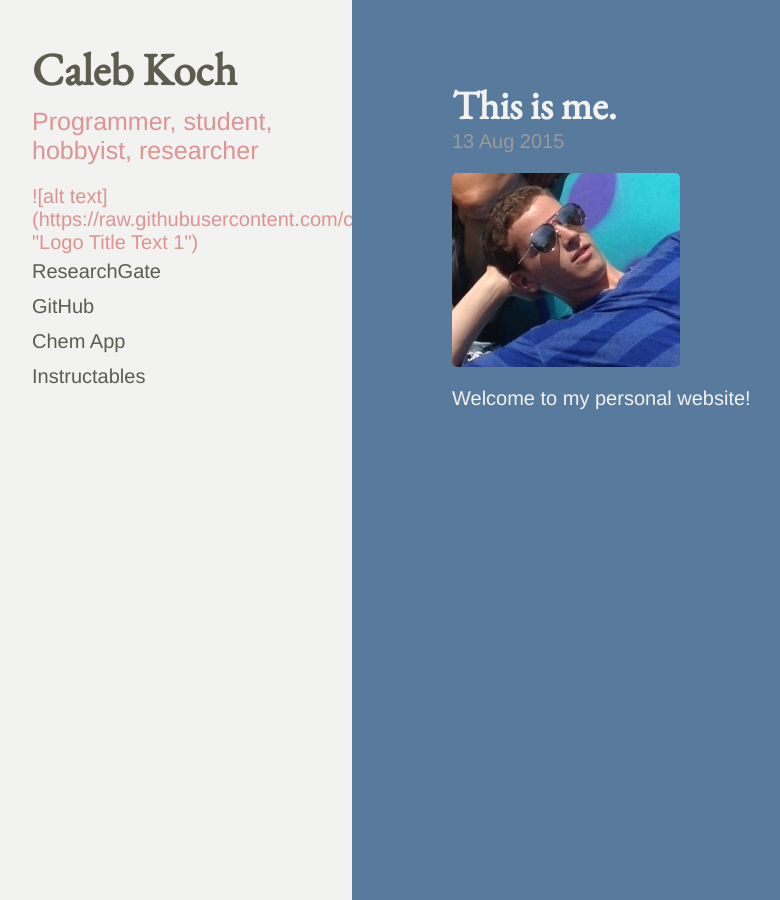
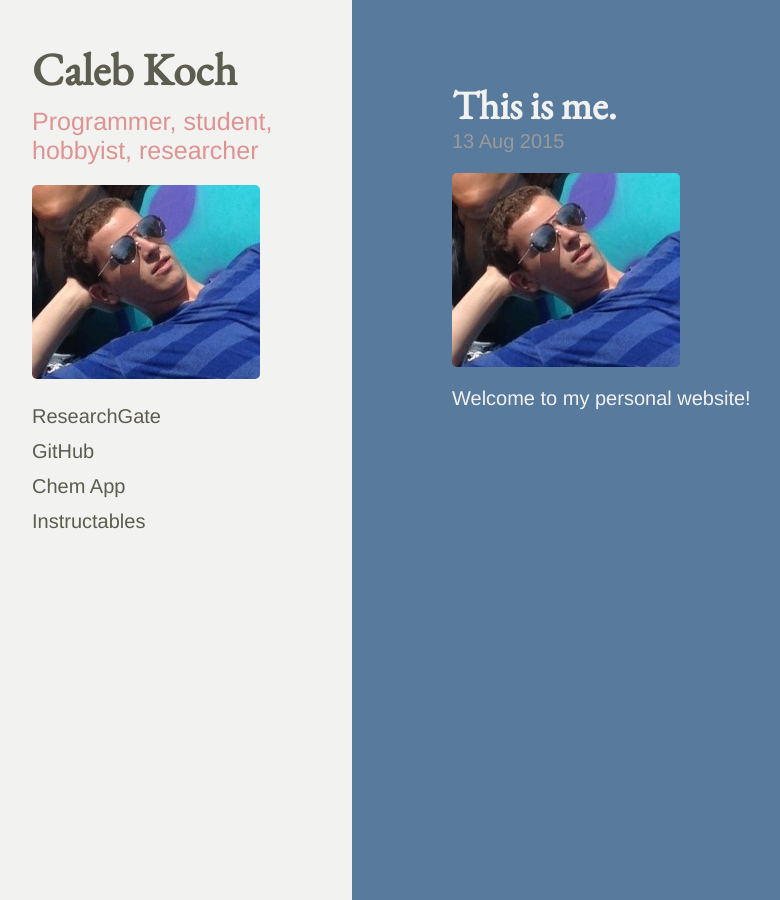
Before and after one commit to cakoch10/cakoch10.github.io, a Jekyll site: the page built from index.html, in a window 1280 px wide. Shown: the whole page, without its empty margins (8-788 px from the left). Built offline with Jekyll 4.4.1, drawn with Linux system fonts in a browser that asks for light colours; Markdown is read by kramdown in place of the engine named in the settings; the list of posts is cut into pages by our own code.

Commit message:
Update sidebar.html

```diff
--- a/_includes/sidebar.html
+++ b/_includes/sidebar.html
@@ -8,8 +8,8 @@
       </h1>
       <p class="lead">{{ site.description }}</p>
     </div>
-    <!--<img src=-->
-    ![alt text](https://raw.githubusercontent.com/cakoch10/cakoch10.github.io/master/public/me.jpeg "Logo Title Text 1")
+    <img src="https://raw.githubusercontent.com/cakoch10/cakoch10.github.io/master/public/me.jpeg"/>
+
     <nav class="sidebar-nav">
       <a class="sidebar-nav-item" href="https://www.researchgate.net/profile/Caleb_Koch">ResearchGate</a>
       <!--{% if page.url == site.baseurl %} active{% endif %}-->
```
